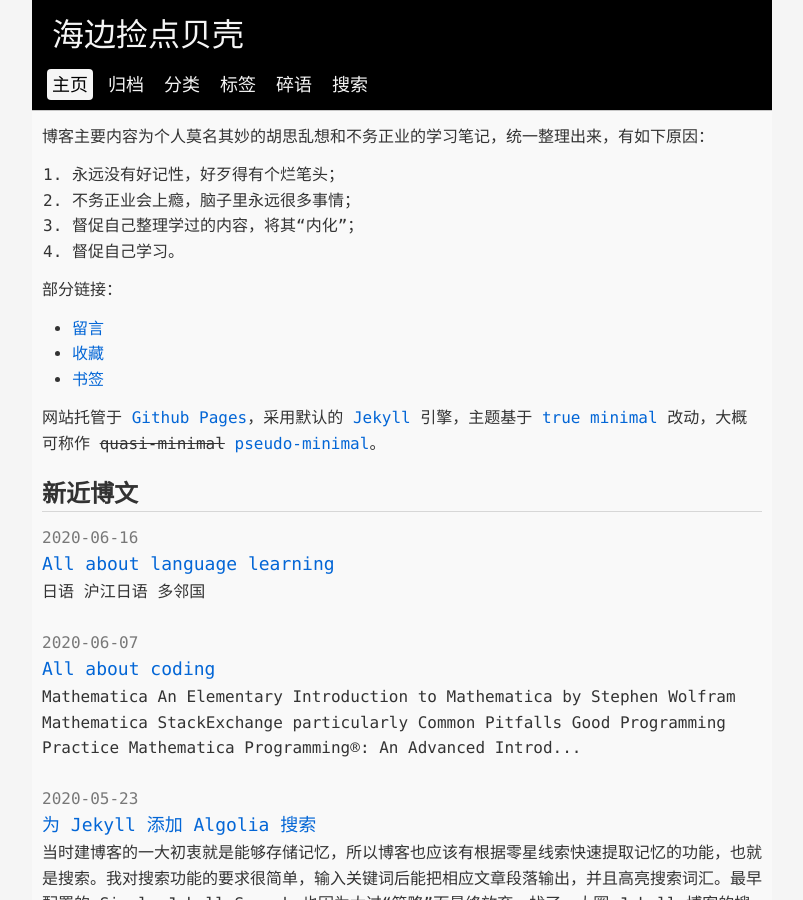
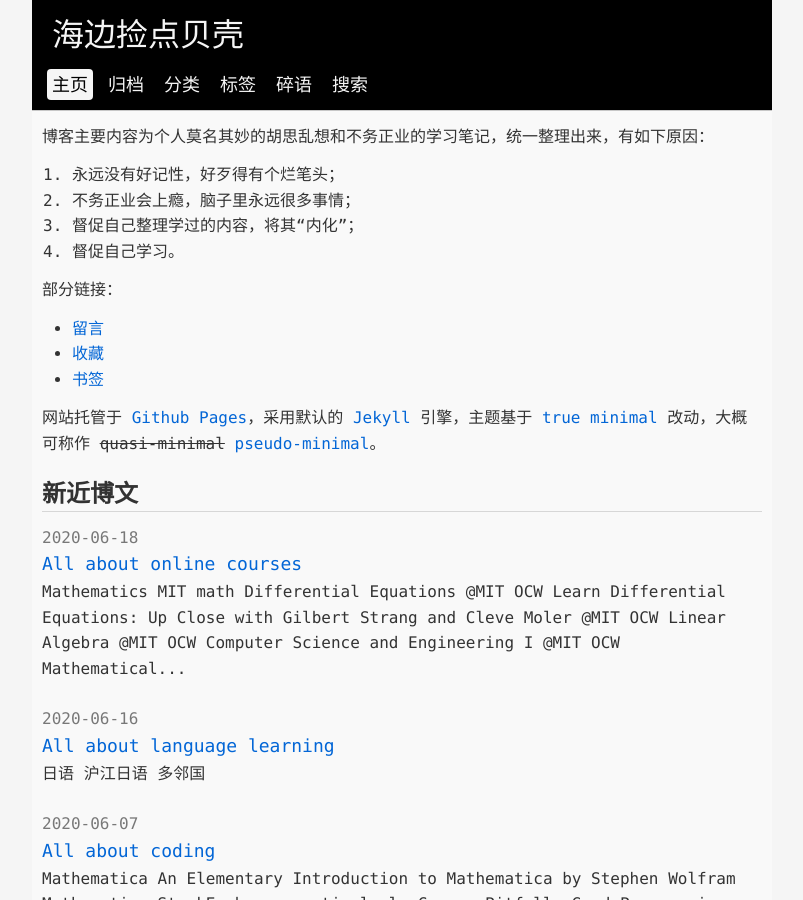
Before and after one commit to xienotes/xienotes.github.io, a Jekyll site: the page built from index.html, in a window 1280 px wide and 900 px high. Shown: the whole window, without its empty margins (238-1041 px from the left). Built offline with Jekyll 4.4.1, drawn with Linux system fonts in a browser that asks for light colours; some of the changed text lies outside the part shown.

Commit message:
add post about online courses

```diff
--- /dev/null
+++ b/_posts/2020-06-18-all-about-online-courses.md
@@ -0,0 +1,30 @@
+---
+layout: post
+hidden: true
+title: All about online courses
+category: DumpSave
+date: 2020-06-18 09:20
+tags: courses
+lang: zh
+toc: true
+---
+## Mathematics
+* [**MIT math**](https://github.com/mitmath){:target="_blank"}
+* [**Differential Equations**](https://ocw.mit.edu/courses/mathematics/18-03-differential-equations-spring-2010/){:target="_blank"} @MIT OCW
+* [**Learn Differential Equations: Up Close with Gilbert Strang and Cleve Moler**](https://ocw.mit.edu/resources/res-18-009-learn-differential-equations-up-close-with-gilbert-strang-and-cleve-moler-fall-2015/){:target="_blank"} @MIT OCW
+* [**Linear Algebra**](https://ocw.mit.edu/courses/mathematics/18-06-linear-algebra-spring-2010/){:target="_blank"} @MIT OCW
+* [**Computer Science and Engineering I**](https://ocw.mit.edu/courses/mathematics/18-085-computational-science-and-engineering-i-fall-2008/){:target="_blank"} @MIT OCW
+* [**Mathematical Methods for Engineers**](https://ocw.mit.edu/courses/mathematics/18-086-mathematical-methods-for-engineers-ii-spring-2006/){:target="_blank"} @MIT OCW
+* [**Matrix Methods in Data Analysis, Signal Processing, and Machine Learning**](https://ocw.mit.edu/courses/mathematics/18-065-matrix-methods-in-data-analysis-signal-processing-and-machine-learning-spring-2018/){:target="_blank"} @MIT OCW
+* [**Street-Fighting Mathematics**](https://ocw.mit.edu/courses/mathematics/18-098-street-fighting-mathematics-january-iap-2008/index.htm?utm_source=OCWDept&utm_medium=CarouselSm&utm_campaign=FeaturedCourse){:target="_blank"} @MIT OCW
+
+## Physics
+* [**The Feynman Lectures on Physics**](https://www.feynmanlectures.caltech.edu/){:target="_blank"}
+* [**The Character of Physical Law**](https://www.microsoft.com/en-us/research/project/tuva-richard-feynman/#){:target="_blank"} by Richard Feynman
+* [**Lectures by Walter Lewin**](https://www.youtube.com/channel/UCiEHVhv0SBMpP75JbzJShqw/featured){:target="_blank"}
+* [**Vibrations and Waves**](https://ocw.mit.edu/courses/physics/8-03sc-physics-iii-vibrations-and-waves-fall-2016/){:target="_blank"} @MIT OCW
+* [**Classical Mechanics**](https://ocw.mit.edu/courses/physics/8-01sc-classical-mechanics-fall-2016/){:target="_blank"} @MIT OCW
+
+## Computer Science
+* [**Introduction to Algorithms**](https://ocw.mit.edu/courses/electrical-engineering-and-computer-science/6-006-introduction-to-algorithms-fall-2011/){:target="_blank"}
+* [**Structure and Interpretation of Computer Programs**](https://ocw.mit.edu/courses/electrical-engineering-and-computer-science/6-001-structure-and-interpretation-of-computer-programs-spring-2005/){:target="_blank"}
```
Also changed, not shown: _posts/2020-05-11-all-about-maths-for-fun.md (renamed from _posts/2020-05-11-all-about-maths.md, +1 -1 lines), _posts/2020-05-11-all-about-physics-for-fun.md (renamed from _posts/2020-05-11-all-about-physics.md, +1 -1 lines).
